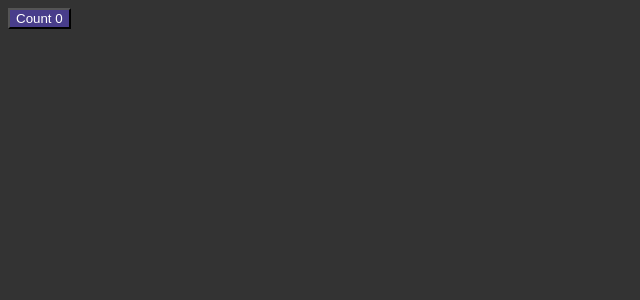
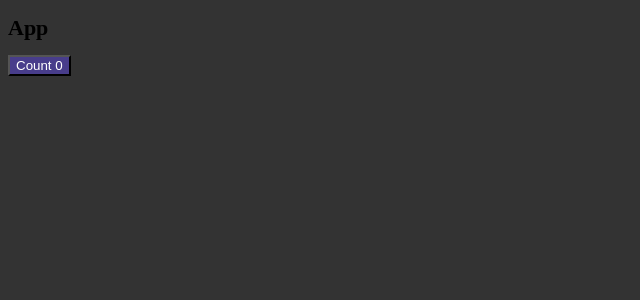
Before and after one commit to alex-lenk/production, a React app: page / in a window 1280 px wide. Shown: the top 300 px of the page, without its empty margins (0-640 px from the left). Built offline with nearby package versions, Linux system fonts and the light colour scheme.

Commit message:
Configuration scss styles

```diff
--- a/package.json
+++ b/package.json
@@ -1,6 +1,6 @@
 {
   "name": "production",
-  "version": "1.1.5",
+  "version": "1.1.6",
   "description": "for production",
   "main": "index.js",
   "scripts": {
@@ -18,6 +18,7 @@
     "@types/webpack-dev-server": "^4.7.2",
     "css-loader": "^6.7.3",
     "html-webpack-plugin": "^5.5.0",
+    "mini-css-extract-plugin": "^2.7.2",
     "sass": "^1.57.1",
     "sass-loader": "^13.2.0",
     "style-loader": "^3.3.1",
--- a/src/Counter.tsx
+++ /dev/null
@@ -1,15 +0,0 @@
-import {useState} from 'react';
-import './counter.scss'
-const Counter = () => {
-    const [count, setCount] = useState(0)
-    const handleClick = () => {
-        setCount(count + 1)
-    }
-    return (
-        <div>
-<button onClick={handleClick}>Count {count}</button>
-        </div>
-    );
-};
-
-export default Counter;
--- /dev/null
+++ b/src/app.tsx
@@ -0,0 +1,13 @@
+import Counter from './components/Counter'
+import './index.scss'
+
+const App = () => {
+    return (
+        <div>
+            <h1 className='app'>App</h1>
+            <Counter/>
+        </div>
+    );
+};
+
+export default App
--- a/src/counter.scss
+++ b/src/components/Counter.module.scss
@@ -2,7 +2,7 @@ body {
     background-color: #333;
 }
 
-button {
+.btn {
     color: #fff;
     background-color: darkslateblue;
 }
--- /dev/null
+++ b/src/components/Counter.tsx
@@ -0,0 +1,16 @@
+import {useState} from 'react'
+import classes from './Counter.module.scss'
+
+const Counter = () => {
+    const [count, setCount] = useState(0)
+    const handleClick = () => {
+        setCount(count + 1)
+    }
+    return (
+        <div>
+            <button className={classes.btn} onClick={handleClick}>Count {count}</button>
+        </div>
+    )
+}
+
+export default Counter
--- /dev/null
+++ b/src/index.scss
@@ -0,0 +1,3 @@
+.app {
+  font-size: 22px;
+}
--- a/src/index.tsx
+++ b/src/index.tsx
@@ -1,8 +1,8 @@
-import {createRoot} from 'react-dom/client';
-import Counter from './Counter';
+import {createRoot} from 'react-dom/client'
+import App from './app'
 
-const container = document.getElementById('root');
-const root = createRoot(container);
+const container = document.getElementById('root')
+const root = createRoot(container)
 root.render(
-    <Counter/>
-);
+    <App/>
+)
```
Also changed, not shown: src/global.d.ts (added, +7 -0 lines), 3 other files (tests, documents, lock files or other folders).
